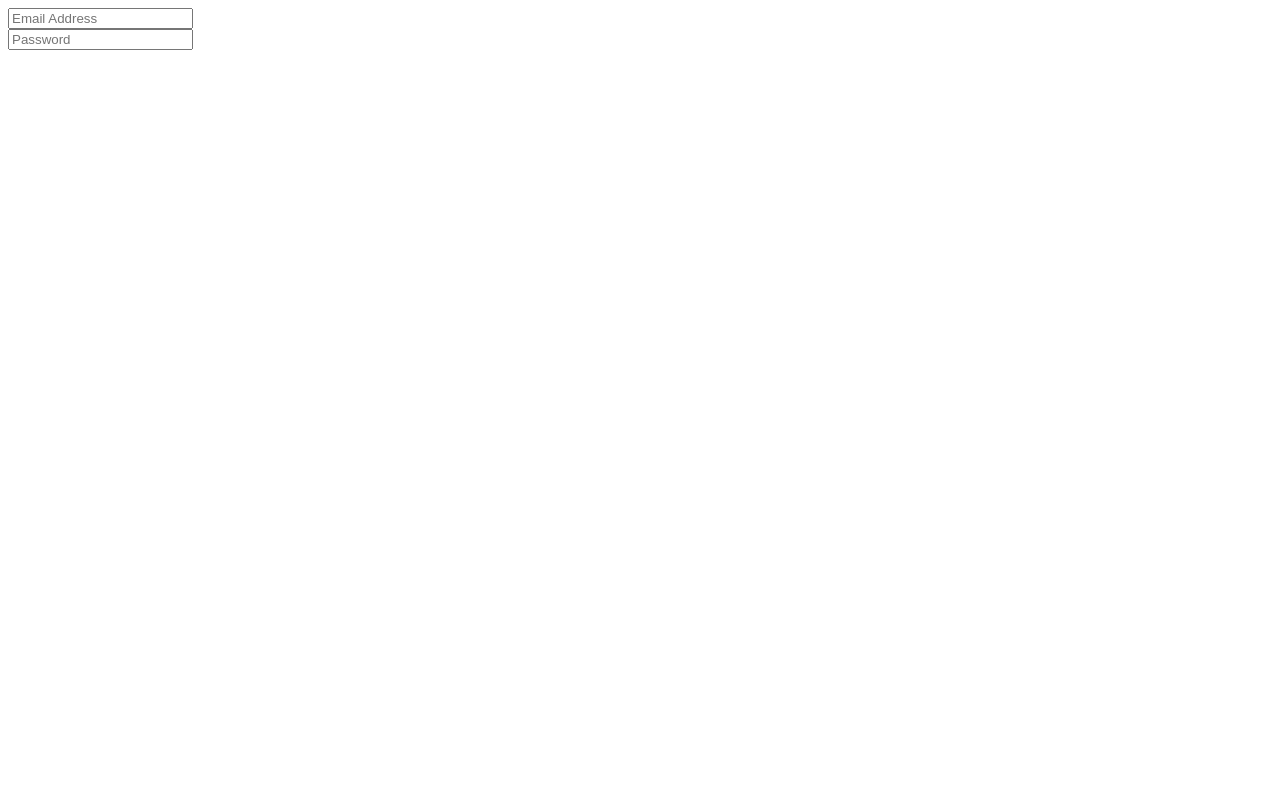
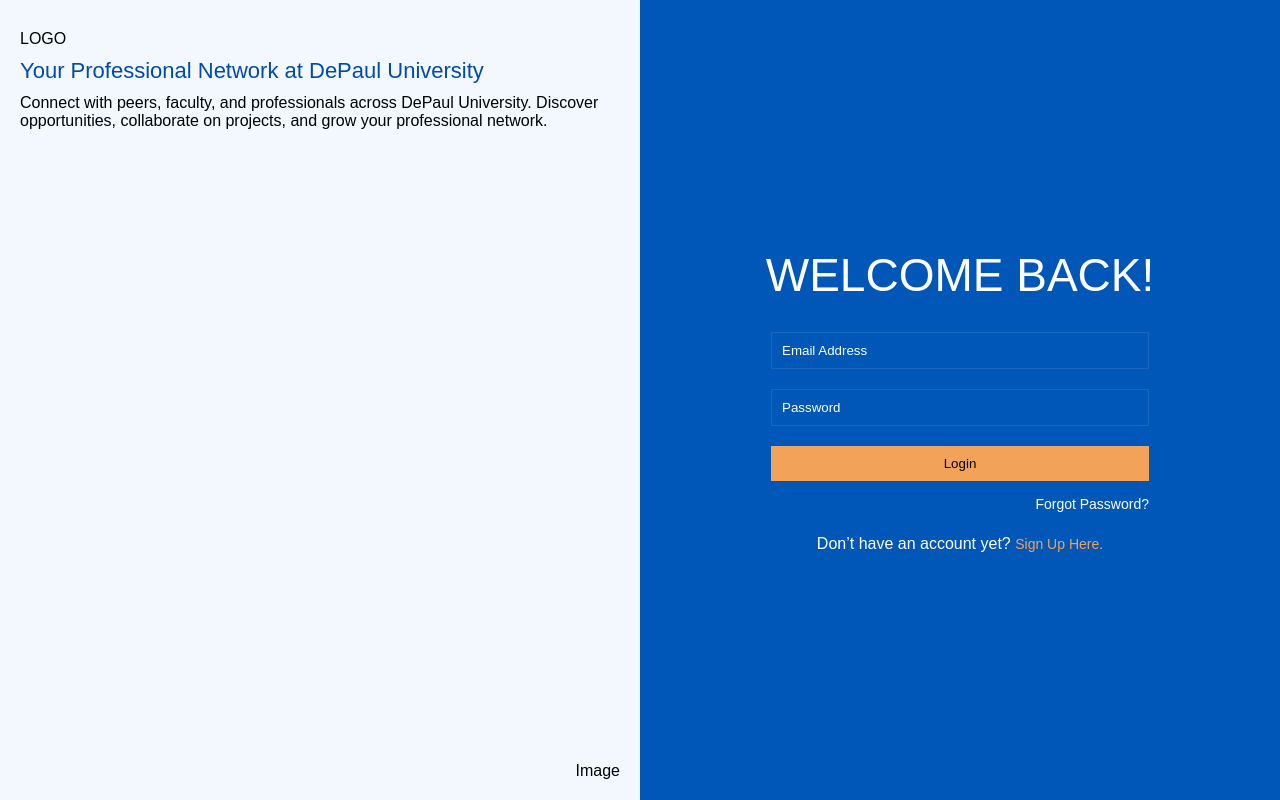
Before and after one commit to divya-pullivarthi/DeConnect, a Django app: page / in a window 1280 px wide. Before the commit the page is almost empty. Run offline with Django 5.2, Linux system fonts and the light colour scheme.

Commit message:
Login page UI updated

```diff
--- a/signup/templates/login.html
+++ b/signup/templates/login.html
@@ -1,5 +1,125 @@
-<html>
-    <body>
-        {{ login_form }}
-    </body>
+<!DOCTYPE html>
+<html lang="en">
+<head>
+    <meta charset="UTF-8">
+    <meta name="viewport" content="width=device-width, initial-scale=1.0">
+    <title>Split Page Layout</title>
+    <style>
+        body {
+            margin: 0;
+            display: flex;
+            height: 100vh;
+            flex-direction: row;
+            font-family: sans-serif;
+        }
+        .left-side, .right-side {
+            width: 50%;
+            display: flex;
+            flex-direction: column;
+            justify-content: space-between;
+            padding: 20px;
+        }
+        .left-side {
+            background-color: #F3F8FF;
+        }
+        .right-side {
+            background-color: #0057B7;
+            color: white;
+            display: flex;
+            justify-content: center;
+            align-items: center;
+        }
+        .logo, .title, .description {
+            margin: 10px 0;
+        }
+        .image {
+            align-self: flex-end;
+        }
+        .login-form {
+            text-align: center;
+            width: 70%;
+            display: flex;
+            flex-direction: column;
+            align-items: center;
+            height: 70%; /* Adjust height to better center the content */
+            justify-content: center;
+        }
+        .login-form input, .login-form button {
+            width: 90%; /* Adjust width to be more prominent */
+            margin: 10px 0; /* Add margin for spacing */
+            padding: 10px; /* Ensure padding for better usability */
+        }
+        .login-form input {
+            background-color: #0057B7; /* Match the right side background color */
+            border: 1px solid rgba(255, 255, 255, 0.1); /* Semi-transparent white border */
+            color: white; /* Text color */
+            box-sizing: border-box; /* Ensure border is inside the element */
+        }
+
+        .login-form input::placeholder {
+            color: white; /* White placeholder text */
+        }
+
+
+        .login-form a {
+            color: white;
+            text-decoration: none;
+            margin: 5px 0;
+            font-size: 14px; /* Match the font size for the forgot password link */
+            text-align: right; /* Align text to the right */
+            width: 90%; /* Ensure it takes the same width as the input fields */
+        }
+        .form-title {
+            font-size: 46px;
+            margin-bottom: 20px; /* Add margin to space out the title */
+        }
+        button {
+            background-color: #F2A359;
+            color: #000000;
+            padding: 10px;
+            border: none;
+            cursor: pointer;
+            width: 90%; /* Ensure button width matches input fields */
+        }
+        .title {
+            color: #004AAD;
+            font-size: 22px;
+        }
+
+        @media (max-width: 768px) {
+            body {
+                flex-direction: column;
+            }
+            .left-side, .right-side {
+                width: 100%;
+            }
+            .login-form {
+                width: 90%;
+            }
+        }
+    </style>
+</head>
+<body>
+    <div class="left-side">
+        <div>
+            <div class="logo">LOGO</div>
+            <div class="title">Your Professional Network at DePaul University</div>
+            <div class="description">Connect with peers, faculty, and professionals across DePaul University. Discover opportunities, collaborate on projects, and grow your professional network.</div>
+        </div>
+        <div class="image">Image</div>
+    </div>
+    <div class="right-side">
+        <div class="login-form">
+            <div class="form-title">WELCOME BACK!</div>
+            <form method="post">
+                {% csrf_token %}
+                {{ login_form.email }}
+                {{ login_form.password }}
+                <button type="submit">Login</button>
+            </form>
+                <a href="#">Forgot Password?</a>
+                <br><div>Don’t have an account yet? <a href="#" style="color:#F2A359">Sign Up Here.</a></div>
+        </div>
+    </div>
+</body>
 </html>
```
